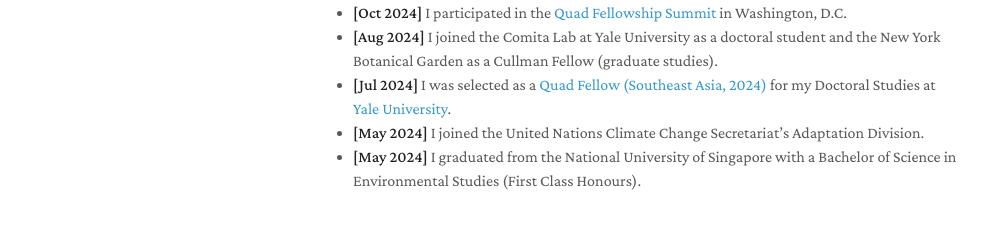
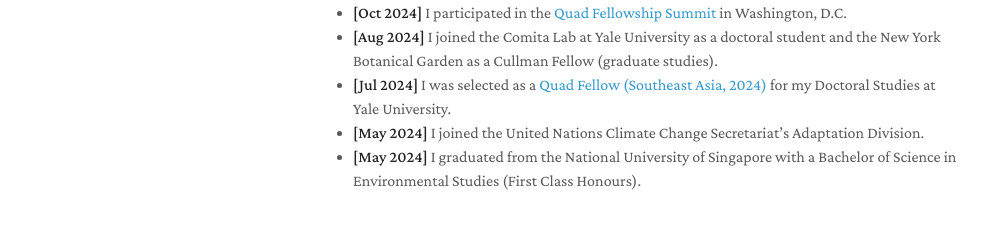
Before and after one commit to stanleytansx/stanleytansx.github.io, a Jekyll site: the page built from index.md, in a window 1280 px wide. Shown: the part 593-822 px from the top of the page, without its empty margins (157-1144 px from the left). Built offline with Jekyll 4.4.1, drawn with Linux system fonts in a browser that asks for light colours; nearby versions of some CDN libraries; a style sheet for code colours, icons or effects is not loaded; our own code applies the rules of GitHub Pages for plain Markdown files; part of the change alters nothing that is shown.

```diff
--- a/index.md
+++ b/index.md
@@ -19,6 +19,6 @@ Using field experiments and computational genomics, I study plant defenses again
 - **[Apr 2025]** I secured pre-dissertation research funding ($12,000) from the Tropical Resources Institute Endowment Fellowship and the MacMillan Center for International and Area Studies at Yale to study patterns of expression in defense-related genes in tropical forests.
 - **[Oct 2024]** I participated in the <a href="https://www.state.gov/u-s-department-of-state-hosts-quad-fellows-in-washington-d-c/"> Quad Fellowship Summit </a> in Washington, D.C.
 - **[Aug 2024]** I joined the Comita Lab at Yale University as a doctoral student and the New York Botanical Garden as a Cullman Fellow (graduate studies).
-- **[Jul 2024]** I was selected as a <a href="https://www.quadfellowship.org/2024-quad-fellows" target="_blank"> Quad Fellow (Southeast Asia, 2024)</a> for my Doctoral Studies at <a href="https://news.yale.edu/2024/08/09/three-yale-students-named-2024-quad-fellows-stem-fields" target="_blank"> Yale University</a>.
+- **[Jul 2024]** I was selected as a <a href="https://news.yale.edu/2024/08/09/three-yale-students-named-2024-quad-fellows-stem-fields" target="_blank"> Quad Fellow (Southeast Asia, 2024)</a> for my Doctoral Studies at Yale University.
 - **[May 2024]** I joined the United Nations Climate Change Secretariat's Adaptation Division.
 - **[May 2024]** I graduated from the National University of Singapore with a Bachelor of Science in Environmental Studies (First Class Honours).
```
